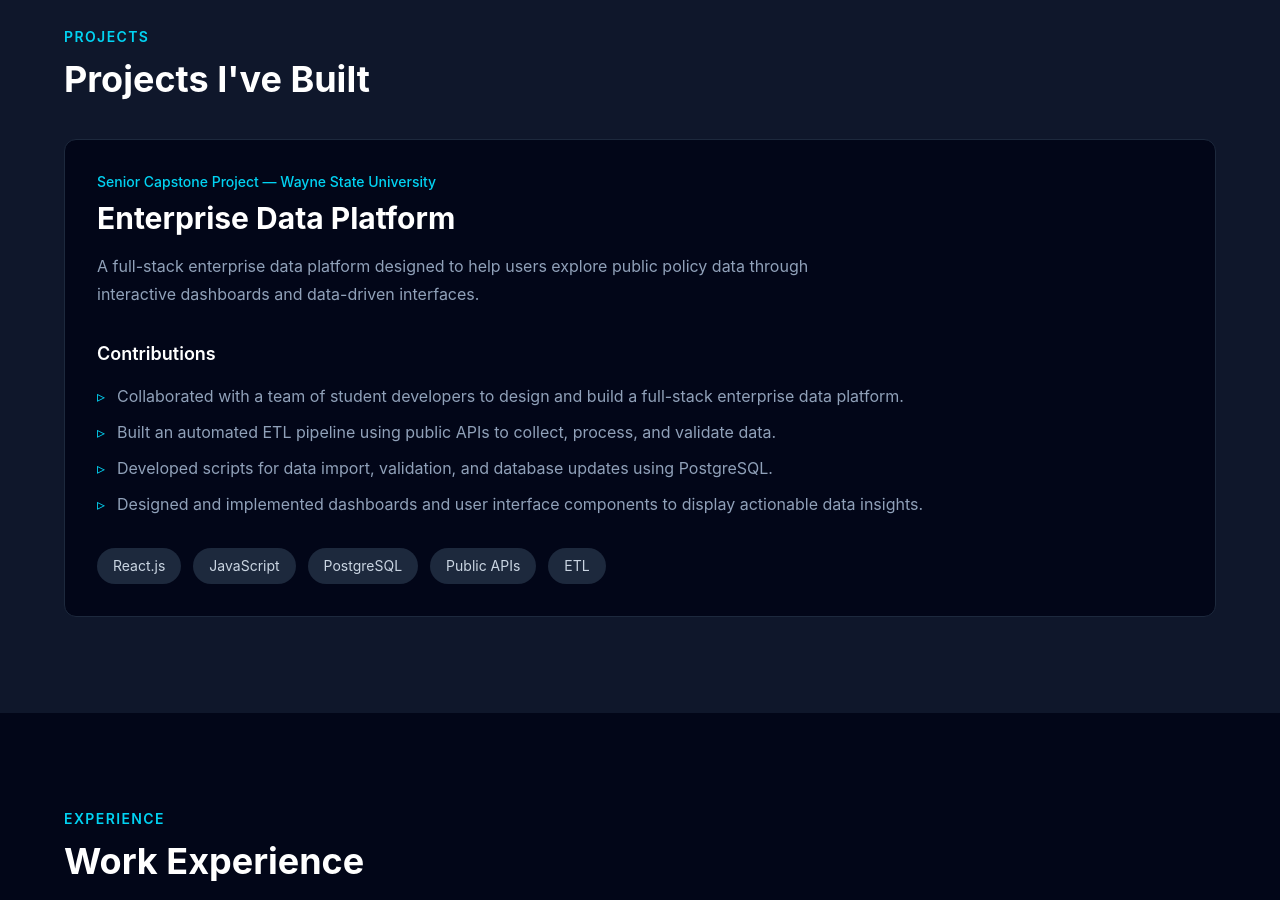
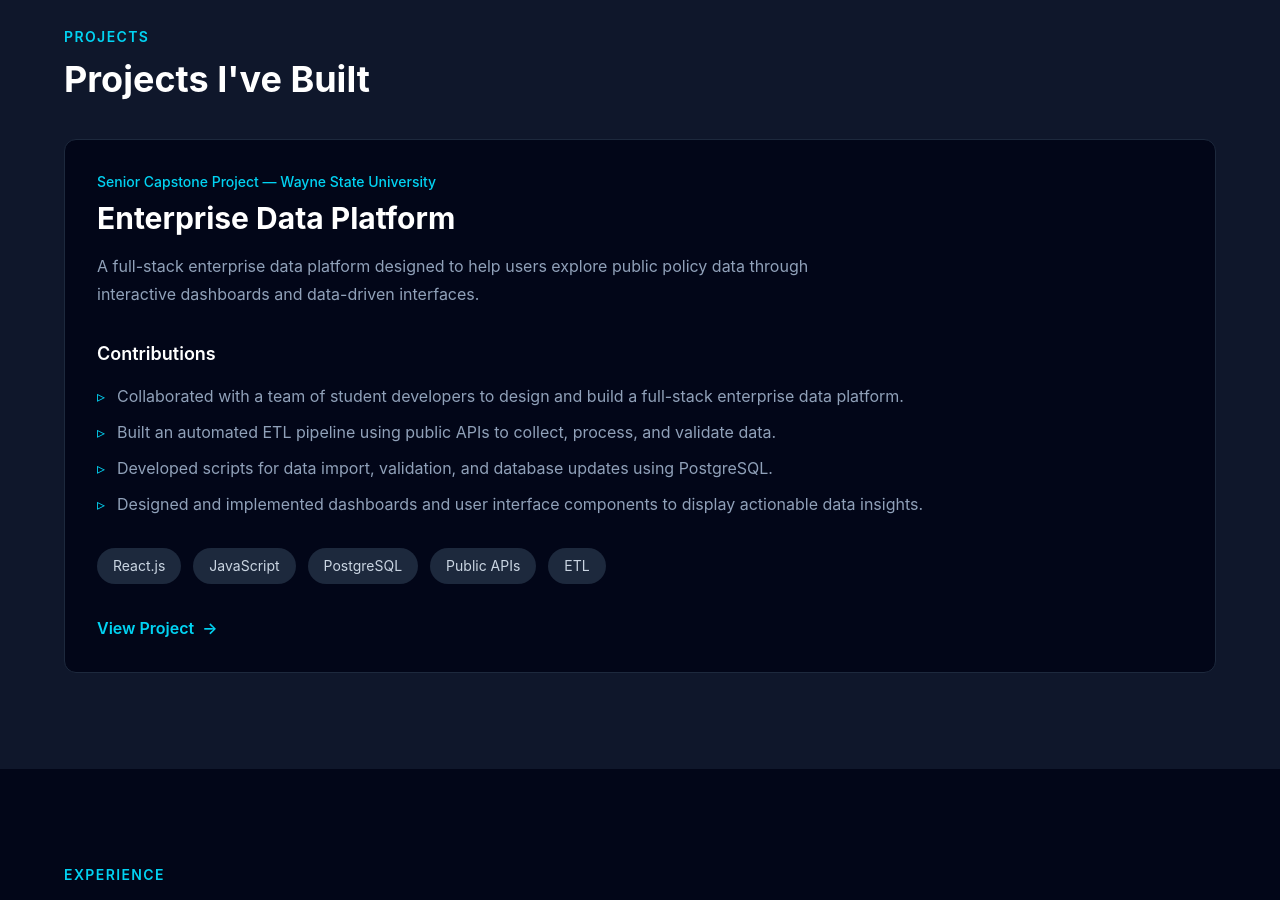
Before and after one commit to mohamed-almasmari/portfolio, a React app: page / in a window 1280 px wide. Shown: the part 2320-3220 px from the top of the page. Built offline with nearby package versions, Linux system fonts and the light colour scheme; the HTML template or start-up script is replaced by a standard one.

Commit message:
add project cards and dynamic project routing

```diff
--- /dev/null
+++ b/src/components/Projects/ProjectCard.tsx
@@ -0,0 +1,63 @@
+import { Link } from "react-router";
+import type { Project } from "../../data/projects";
+
+type ProjectCardProps = {
+  project: Project;
+};
+
+function ProjectCard({ project }: ProjectCardProps) {
+  return (
+    <article className="rounded-xl border border-slate-800 bg-slate-950 p-6 md:p-8">
+      <p className="text-sm font-medium text-cyan-400">
+        {project.type}
+      </p>
+
+      <h3 className="mt-2 text-2xl font-bold md:text-3xl">
+        {project.title}
+      </h3>
+
+      <p className="mt-4 max-w-3xl leading-7 text-slate-400">
+        {project.description}
+      </p>
+
+      <h4 className="mt-8 text-lg font-semibold">
+        Contributions
+      </h4>
+
+      <ul className="mt-4 space-y-3 text-slate-400">
+        {project.contributions.map((contribution) => (
+          <li
+            key={contribution}
+            className="flex gap-3"
+          >
+            <span className="text-cyan-400">▹</span>
+            <span>{contribution}</span>
+          </li>
+        ))}
+      </ul>
+
+      <div className="mt-8 flex flex-wrap gap-3">
+        {project.technologies.map((technology) => (
+          <span
+            key={technology}
+            className="rounded-full bg-slate-800 px-4 py-2 text-sm text-slate-300"
+          >
+            {technology}
+          </span>
+        ))}
+      </div>
+
+      <div className="mt-8">
+        <Link
+          to={`/projects/${project.id}`}
+          className="inline-flex items-center gap-2 font-semibold text-cyan-400 transition hover:text-cyan-300"
+        >
+          View Project
+          <span aria-hidden="true">→</span>
+        </Link>
+      </div>
+    </article>
+  );
+}
+
+export default ProjectCard;
--- a/src/components/Projects/Projects.tsx
+++ b/src/components/Projects/Projects.tsx
@@ -1,26 +1,7 @@
+import { projects } from "../../data/projects";
+import ProjectCard from "./ProjectCard";
+
 function Projects() {
-  const projects = [
-    {
-      title: "Enterprise Data Platform",
-      type: "Senior Capstone Project — Wayne State University",
-      description:
-        "A full-stack enterprise data platform designed to help users explore public policy data through interactive dashboards and data-driven interfaces.",
-      contributions: [
-        "Collaborated with a team of student developers to design and build a full-stack enterprise data platform.",
-        "Built an automated ETL pipeline using public APIs to collect, process, and validate data.",
-        "Developed scripts for data import, validation, and database updates using PostgreSQL.",
-        "Designed and implemented dashboards and user interface components to display actionable data insights.",
-      ],
-      technologies: [
-        "React.js",
-        "JavaScript",
-        "PostgreSQL",
-        "Public APIs",
-        "ETL",
-      ],
-    },
-  ];
-
   return (
     <section
       id="projects"
@@ -35,51 +16,12 @@ function Projects() {
           Projects I've Built
         </h2>
 
-        <div className="mt-10">
+        <div className="mt-10 space-y-8">
           {projects.map((project) => (
-            <article
-              key={project.title}
-              className="rounded-xl border border-slate-800 bg-slate-950 p-6 md:p-8"
-            >
-              <p className="text-sm font-medium text-cyan-400">
-                {project.type}
-              </p>
-
-              <h3 className="mt-2 text-2xl font-bold md:text-3xl">
-                {project.title}
-              </h3>
-
-              <p className="mt-4 max-w-3xl leading-7 text-slate-400">
-                {project.description}
-              </p>
-
-              <h4 className="mt-8 text-lg font-semibold">
-                Contributions
-              </h4>
-
-              <ul className="mt-4 space-y-3 text-slate-400">
-                {project.contributions.map((contribution) => (
-                  <li
-                    key={contribution}
-                    className="flex gap-3"
-                  >
-                    <span className="text-cyan-400">▹</span>
-                    <span>{contribution}</span>
-                  </li>
-                ))}
-              </ul>
-
-              <div className="mt-8 flex flex-wrap gap-3">
-                {project.technologies.map((technology) => (
-                  <span
-                    key={technology}
-                    className="rounded-full bg-slate-800 px-4 py-2 text-sm text-slate-300"
-                  >
-                    {technology}
-                  </span>
-                ))}
-              </div>
-            </article>
+            <ProjectCard
+              key={project.id}
+              project={project}
+            />
           ))}
         </div>
       </div>
--- a/src/data/projects.ts
+++ b/src/data/projects.ts
@@ -1,7 +1,9 @@
 export type Project = {
   id: string;
   title: string;
+  type: string;
   description: string;
+  contributions: string[];
   technologies: string[];
   github?: string;
   liveDemo?: string;
@@ -9,47 +11,23 @@ export type Project = {
 
 export const projects: Project[] = [
   {
-    id: "jobpilot",
-    title: "JobPilot",
+    id: "enterprise-data-platform",
+    title: "Enterprise Data Platform",
+    type: "Senior Capstone Project — Wayne State University",
     description:
-      "A full-stack job tracking application for organizing job applications and monitoring application progress.",
+      "A full-stack enterprise data platform designed to help users explore public policy data through interactive dashboards and data-driven interfaces.",
+    contributions: [
+      "Collaborated with a team of student developers to design and build a full-stack enterprise data platform.",
+      "Built an automated ETL pipeline using public APIs to collect, process, and validate data.",
+      "Developed scripts for data import, validation, and database updates using PostgreSQL.",
+      "Designed and implemented dashboards and user interface components to display actionable data insights.",
+    ],
     technologies: [
-      "React",
-      "TypeScript",
-      "Node.js",
-      "Express",
+      "React.js",
+      "JavaScript",
       "PostgreSQL",
-      "Prisma",
+      "Public APIs",
+      "ETL",
     ],
-    github: "",
-  },
-
-  {
-    id: "ppa",
-    title: "Public Policy Analytics",
-    description:
-      "A data-driven web application developed as part of a senior capstone project for analyzing public policy and congressional district data.",
-    technologies: [
-      "React",
-      "Python",
-      "Flask",
-      "PostgreSQL",
-      "Docker",
-    ],
-    github: "",
-  },
-
-  {
-    id: "weather-app",
-    title: "Weather App",
-    description:
-      "A React weather application that displays weather information in Fahrenheit.",
-    technologies: [
-      "React",
-      "JavaScript",
-      "CSS",
-      "Weather API",
-    ],
-    github: "",
   },
 ];
--- a/src/pages/ProjectDetails.tsx
+++ b/src/pages/ProjectDetails.tsx
@@ -22,14 +22,14 @@ function ProjectDetails() {
     <main className="min-h-screen bg-slate-950 px-6 py-24 text-white">
       <div className="mx-auto max-w-6xl">
         <p className="text-sm font-semibold uppercase tracking-widest text-cyan-400">
-          Project
+          {project.type}
         </p>
 
-        <h1 className="mt-3 text-4xl font-bold">
+        <h1 className="mt-3 text-4xl font-bold md:text-5xl">
           {project.title}
         </h1>
 
-        <p className="mt-6 max-w-2xl text-lg leading-8 text-slate-400">
+        <p className="mt-6 max-w-3xl text-lg leading-8 text-slate-400">
           {project.description}
         </p>
       </div>
```
